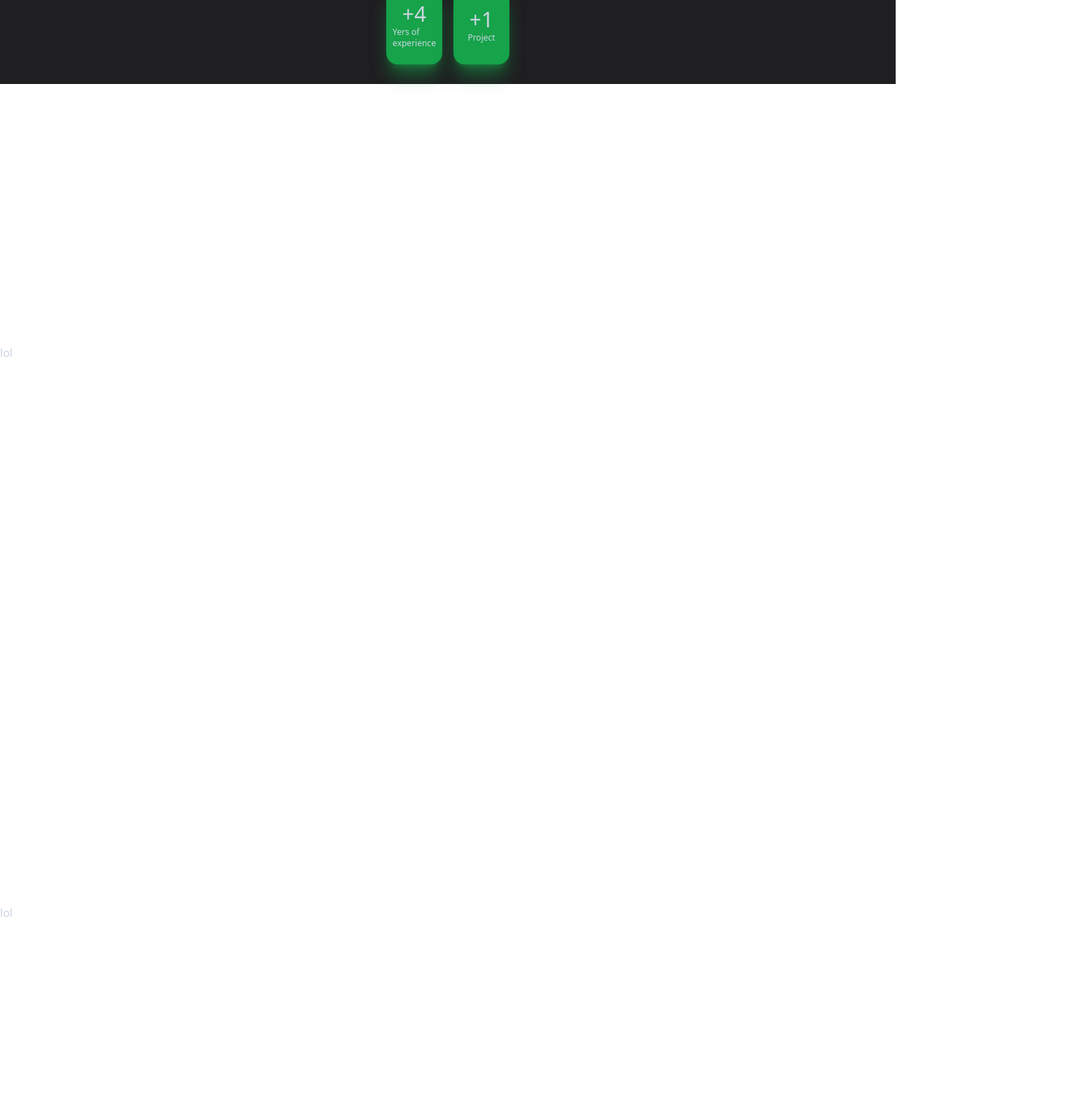
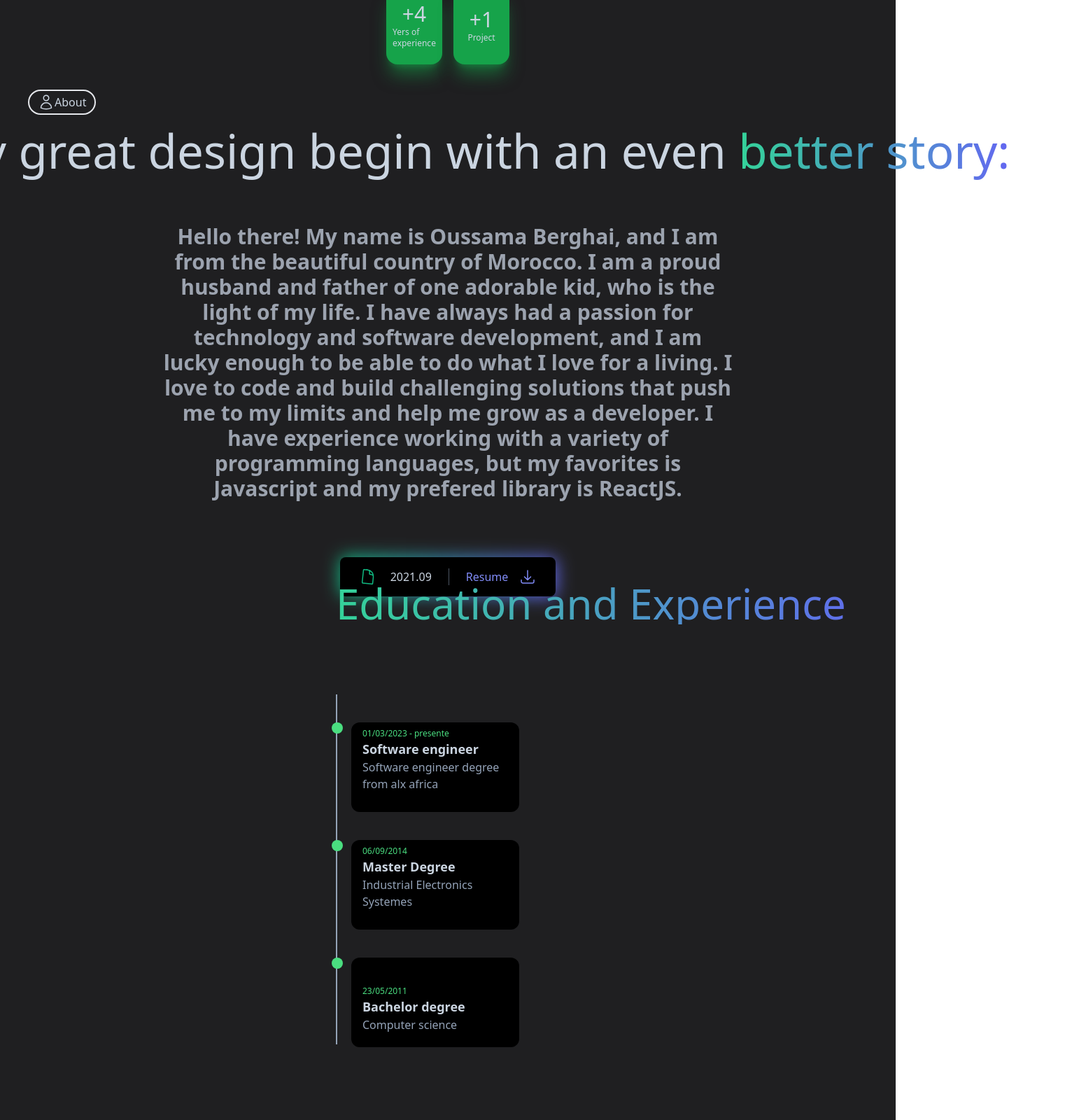
Before and after one commit to Oussamaberg/Portfolio, a React (Vite) app: page / in a window 1280 px wide. Shown: the part 680-2280 px from the top of the page at 70% size, 1532 px wide, since content can reach past the window. Built offline with nearby package versions, Linux system fonts and the light colour scheme.

Commit message:
add animation paralax and slide view

```diff
--- a/src/App.tsx
+++ b/src/App.tsx
@@ -1,6 +1,8 @@
 import Navbar from "./components/Navbar"
 import Section from "./components/Section"
 import Hero from "./components/Hero"
+import About from "./components/About"
+import VerticalSlide from "./components/VerticalSlide"
 
 
 function App() {
@@ -8,12 +10,13 @@ function App() {
 
   return (
     <>
-    <div className="bg-darkgray h-screen w-screen  text-slate-300">
+    <div className="bg-darkgray h-full w-screen  text-slate-300">
       <Navbar />
       <Section><Hero/></Section>
-      <Section>lol</Section>
-      <Section>lol</Section>
-      <Section>lol</Section>
+      <Section><About/></Section>
+      <Section><VerticalSlide/></Section>
+      <Section><div className="h-96"></div></Section>
+      <Section></Section>
     </div>
     </>
   )
--- /dev/null
+++ b/src/components/About.tsx
@@ -0,0 +1,67 @@
+import { easeInOut, easeOut, useScroll, useTransform } from "framer-motion";
+import { motion } from "framer-motion";
+import GlowingButton from "./GlowingButton";
+function About() {
+  let { scrollYProgress } = useScroll();
+  let y = useTransform(scrollYProgress, [0, 1], [0, 100])
+  let opacity = useTransform(scrollYProgress, [0, 1], [-1, 10]);
+  let scale = useTransform(scrollYProgress, [0, 1], [1, 1.4]);
+  return (
+    <div className="relative flex flex-col justify-center items-center">
+      <motion.div
+      style={{ opacity: opacity}}
+      className="  absolute flex -top-16 left-10 2xl:left-1/4 border-2 py-1 px-3 rounded-3xl">
+        <span>
+          <svg
+            xmlns="http://www.w3.org/2000/svg"
+            fill="none"
+            viewBox="0 0 24 24"
+            stroke-width="1.5"
+            stroke="currentColor"
+            className="w-6 h-6"
+          >
+            <path
+              strokeLinecap="round"
+              strokeLinejoin="round"
+              d="M15.75 6a3.75 3.75 0 11-7.5 0 3.75 3.75 0 017.5 0zM4.501 20.118a7.5 7.5 0 0114.998 0A17.933 17.933 0 0112 21.75c-2.676 0-5.216-.584-7.499-1.632z"
+            />
+          </svg>
+        </span>
+        <span>About</span>
+      </motion.div>
+      <motion.div
+        style={{ opacity: opacity, scale: scale }}
+        className=" flex flex-col items-center"
+      >
+        <h2 className="text-3xl px-16  lg:text-4xl xl:text-5xl">
+          Every great design begin with an even{" "}
+          <span className="green-grad">better story:</span>
+        </h2>
+      </motion.div>
+      <motion.div
+        initial={{ opacity: 0, y:50 }}
+        whileInView={{ opacity: 1, y:0 }}
+        transition={{
+          duration: 1,
+          type: "tween",
+          ease: "easeOut",
+          delay: 0.3,
+        }}
+        className=" text-3xl px-5 pt-20 md:text-center  xl:w-2/3 font-semibold text-gray-400"
+      >
+
+          Hello there! My name is Oussama Berghai, and I am from the beautiful
+          country of Morocco. I am a proud husband and father of one adorable
+          kid, who is the light of my life. I have always had a passion for
+          technology and software development, and I am lucky enough to be able
+          to do what I love for a living. I love to code and build challenging
+          solutions that push me to my limits and help me grow as a developer. I
+          have experience working with a variety of programming languages, but
+          my favorites is Javascript and my prefered library is ReactJS.
+
+      </motion.div>
+      <GlowingButton/>
+    </div>
+  );
+}
+export default About;
--- /dev/null
+++ b/src/components/GlowingButton.tsx
@@ -0,0 +1,59 @@
+import { useScroll, useTransform } from "framer-motion";
+import { motion } from "framer-motion";
+function GlowingButton() {
+    let { scrollYProgress } = useScroll();
+    let y = useTransform(scrollYProgress, [0, 1], [1, 8])
+    let Style =`relative group blur-[${y}px]`
+  return (
+    <div className={Style}>
+        <motion.div
+        animate={{rotate:[0,-2,0,2,0]}}
+        transition={{
+            duration:3,
+            repeat:Infinity
+        }}
+        className="absolute mt-20 inset-0 bg-gradient-to-r from-emerald-500 to-indigo-500 rounded-lg blur-md group-hover:blur-lg transotion duration-700">
+        </motion.div>
+<button className="relative mt-20 bg-black px-7 py-4 rounded-lg flex items-center divide-x divide-gray-600 ">
+      <span className="pr-6 flex">
+        <span className=" pr-5">
+          <svg
+            xmlns="http://www.w3.org/2000/svg"
+            fill="none"
+            viewBox="0 0 24 24"
+            stroke-width="1.5"
+            stroke="currentColor"
+            className="w-6 h-6 text-emerald-500 rotate-6 group-hover:rotate-0 transition duration-700"
+          >
+            <path
+              strokeLinecap="round"
+              strokeLinejoin="round"
+              d="M19.5 14.25v-2.625a3.375 3.375 0 00-3.375-3.375h-1.5A1.125 1.125 0 0113.5 7.125v-1.5a3.375 3.375 0 00-3.375-3.375H8.25m2.25 0H5.625c-.621 0-1.125.504-1.125 1.125v17.25c0 .621.504 1.125 1.125 1.125h12.75c.621 0 1.125-.504 1.125-1.125V11.25a9 9 0 00-9-9z"
+            />
+          </svg>
+        </span>
+        <span >2021.09</span>
+      </span>
+      <span className="text-indigo-400 flex pl-6 gap-4 group-hover:text-indigo-200 transition duration-700 ">
+        Resume
+        <svg
+          xmlns="http://www.w3.org/2000/svg"
+          fill="none"
+          viewBox="0 0 24 24"
+          stroke-width="1.5"
+          stroke="currentColor"
+          className="w-6 h-6"
+        >
+          <path
+            strokeLinecap="round"
+            strokeLinejoin="round"
+            d="M3 16.5v2.25A2.25 2.25 0 005.25 21h13.5A2.25 2.25 0 0021 18.75V16.5M16.5 12L12 16.5m0 0L7.5 12m4.5 4.5V3"
+          />
+        </svg>
+      </span>
+    </button>
+    </div >
+
+  );
+}
+export default GlowingButton;
--- a/src/components/Hero.tsx
+++ b/src/components/Hero.tsx
@@ -1,20 +1,24 @@
 import { motion } from "framer-motion";
 import Badge from "./Badge";
+import { useScroll, useTransform } from "framer-motion";
 
 motion;
 function Hero() {
+  let { scrollYProgress } = useScroll();
+  let y = useTransform(scrollYProgress, [0, 1], [0, 300])
   return (
     <>
       <div className="flex relative  justify-center items-end mt-80 px-5">
-        <div className="absolute left-14 sm:left-auto -top-64 bg-green-300 blur-md rounded-full h-64 w-64"></div>
-        <div className="  absolute z-50 left-14 sm:left-auto -top-64 bg-cover rounded-full bg-profile-bg w-64 h-64 ">
+        <motion.div style={{y}} className="absolute z-0 left-14 sm:left-auto -top-64 bg-green-300 blur-xs rounded-full h-64 w-64"></motion.div>
+        <motion.div style={{y}}  className="  absolute z-0 left-14 sm:left-auto -top-64 bg-cover rounded-full bg-profile-bg w-64 h-64 ">
           {" "}
-        </div>
+        </motion.div>
         <motion.div
+
           initial={{ x: 0, y: 0 }}
           animate={{
-            x: [0, -100, 100, 200, 100, 0],
-            y: [0, -100, -200, -300, -200, -100, 0],
+            x: [0, -100,0, 100, 200, 100, 0],
+            y: [0, -100, -200, -100, 0],
           }}
           transition={{
             duration: 20,
@@ -46,7 +50,7 @@ function Hero() {
           }}
           className="absolute top-20 left-1/3 bg-yellow-300   blur-3xl rounded-full w-40 h-40"
         ></motion.div>
-        <div className="text-5xl mt-20 md:text-7xl sm:mt-20">
+        <div className="text-5xl mt-20 z-10 md:text-7xl sm:mt-20">
           <h1 className=" ">
             {" "}
             <motion.div
@@ -55,18 +59,19 @@ function Hero() {
               transition={{
                 duration: 1,
               }}
-              className=" bg-clip-text text-transparent bg-gradient-to-r from-green-400 to-blue-500 h-max "
+              className="green-grad "
             >
               Say Hi from Oussama,
             </motion.div>{" "}
           </h1>
-          <div className="absolute text-4xl bg-clip-text text-transparent bg-gradient-to-r from-green-400 to-blue-500">
+          <div className="absolute text-4xl green-grad">
             <span>Front-End Developer.</span>
           </div>
         </div>
         <motion.div
+
           initial={{ opacity: 0, scale: 1 }}
-          animate={{ opacity: 1, scale: 1 }}
+          animate={{ opacity: 1, scale: 1}}
           transition={{
             duration: 0.5,
             delay: 1,
--- a/src/components/Section.tsx
+++ b/src/components/Section.tsx
@@ -1,4 +1,5 @@
 function Section({ children }:any) {
-  return <section className="w-screen h-[800px]">{children}</section>;
+  return <section className="w-screen  h-[500px]
+  ">{children}</section>;
 }
 export default Section;
--- /dev/null
+++ b/src/components/VerticalSlide.tsx
@@ -0,0 +1,89 @@
+import { easeOut, motion } from "framer-motion";
+function VerticalSlide() {
+  return (
+    <div className="flex  justify-center">
+      <div className="   relative mt-[500px] sm:mt-[450px] md:mt-[300px]">
+      <div className="absolute w-96 xl:w-[800px] -top-20 sm:-top-32 md:-top-20 lg:-top-40  xl:-top-30  -left-40 text-3xl xl:text-6xl green-grad ">
+            Education and Experience
+        </div>
+        <motion.div
+        initial={{opacity:0, y:-50}}
+        whileInView={{opacity:1, y:0}}
+        transition={{
+            duration:1.8,
+            type:"tween",
+            ease: easeOut,
+            delayChildren:0.5,
+            staggerChildren:1.5
+        }}
+        className="absolute -left-40 border-l-2 pl-5 border-slate-400 h-[500px] w-96">
+            <motion.div
+            initial={{x:50, opacity:0}}
+            whileInView={{x:0, opacity:1}}
+            transition={{
+                duration:0.5,
+                delayChildren:0.5,
+            }}
+
+            className=" relative px-4 py-2 h-32 w-60  bg-black mt-10 p-10 rounded-xl">
+            <div className="absolute  inset-0 -left-7 h-4 w-4 rounded-full bg-green-400"></div>
+            <motion.div
+            className=" flex flex-col"
+             initial={{y:50, opacity:0}}
+             whileInView={{y:0, opacity:1}}
+             transition={{duration:1}}
+            >
+            <span className=" text-green-400 text-xs">01/03/2023 - presente</span>
+            <span className="text-lg font-bold">Software engineer</span>
+            <span className="text-slate-400">Software engineer degree from alx africa</span>
+            </motion.div>
+            </motion.div>
+            <motion.div
+             initial={{x:50, opacity:0}}
+             whileInView={{x:0, opacity:1}}
+             transition={{
+                duration:0.5,
+                delayChildren:0.5,
+            }}
+
+             className=" relative flex flex-col px-4 py-2  h-32 w-60  bg-black mt-10 p-10 rounded-xl">
+            <div className="absolute  inset-0 -left-7 h-4 w-4 rounded-full bg-green-400"></div>
+            <motion.div
+            className=" flex flex-col"
+             initial={{y:50, opacity:0}}
+             whileInView={{y:0, opacity:1}}
+             transition={{duration:1}}
+            >
+            <span className=" text-green-400 text-xs">06/09/2014</span>
+            <span className="text-lg font-bold">Master Degree</span>
+            <span className="text-slate-400">Industrial Electronics Systemes</span>
+            </motion.div>
+            </motion.div>
+            <motion.div
+             initial={{x:50, opacity:0}}
+             whileInView={{x:0, opacity:1}}
+             transition={{
+                duration:0.5,
+                delayChildren:0.5,
+            }}
+
+             className=" relative flex flex-col px-4 h-32 w-60  bg-black mt-10 p-10 rounded-xl">
+            <div className="absolute  inset-0 -left-7 h-4 w-4 rounded-full bg-green-400"></div>
+            <motion.div
+            className=" flex flex-col"
+             initial={{y:50, opacity:0}}
+             whileInView={{y:0, opacity:1}}
+             transition={{duration:1}}
+            >
+            <span className=" text-green-400 text-xs">23/05/2011</span>
+            <span className="text-lg font-bold">Bachelor degree</span>
+            <span className="text-slate-400">Computer science</span>
+            </motion.div>
+            </motion.div>
+        </motion.div>
+
+      </div>
+    </div>
+  );
+}
+export default VerticalSlide;
--- a/src/index.css
+++ b/src/index.css
@@ -1,3 +1,7 @@
 @tailwind base;
 @tailwind components;
 @tailwind utilities;
+
+.green-grad{
+    @apply  bg-clip-text text-transparent bg-gradient-to-r from-emerald-400 to-indigo-500
+}
```
Also changed, not shown: 1 other file (tests, documents, lock files or other folders).
